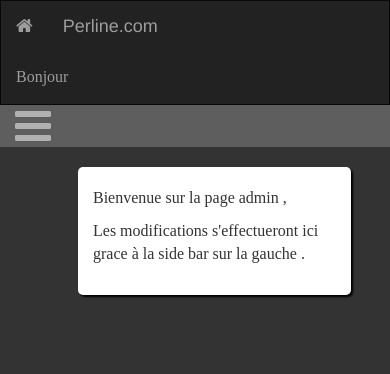
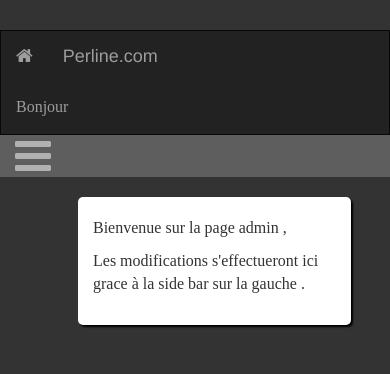
Before and after one commit to Argonder/Projet, a Symfony app: template templates/admin.html.twig in a window 390 px wide. Shown: the top 374 px of the page. Run offline with Twig, Linux system fonts and the light colour scheme; the template is opened without the code that fills it, so the values that code supplies are empty; some libraries are stand-ins or nearby versions.

Commit message:
resopnsive menu

```diff
--- a/public/css/style.css
+++ b/public/css/style.css
@@ -476,6 +476,9 @@ footer a:hover{
 }
 
 @media (max-width: 780px){
+    body{
+        margin-top: 30px;
+    }
     /* navbar site*/
     #slider{
     margin-top: 60px ;
@@ -491,6 +494,7 @@ footer a:hover{
         margin-bottom: 10px;
         border-radius: 2px;
         text-align:center;
+        padding: 10px;
     }
     .container .resp {
         width:100%;
@@ -541,6 +545,10 @@ footer a:hover{
         text-align:center;
     }
 
+    .container .resp ul {
+        padding: 10px;
+    }
+
     .adminBody .resp {
         margin-bottom: 20px;
         width:100%;
```
